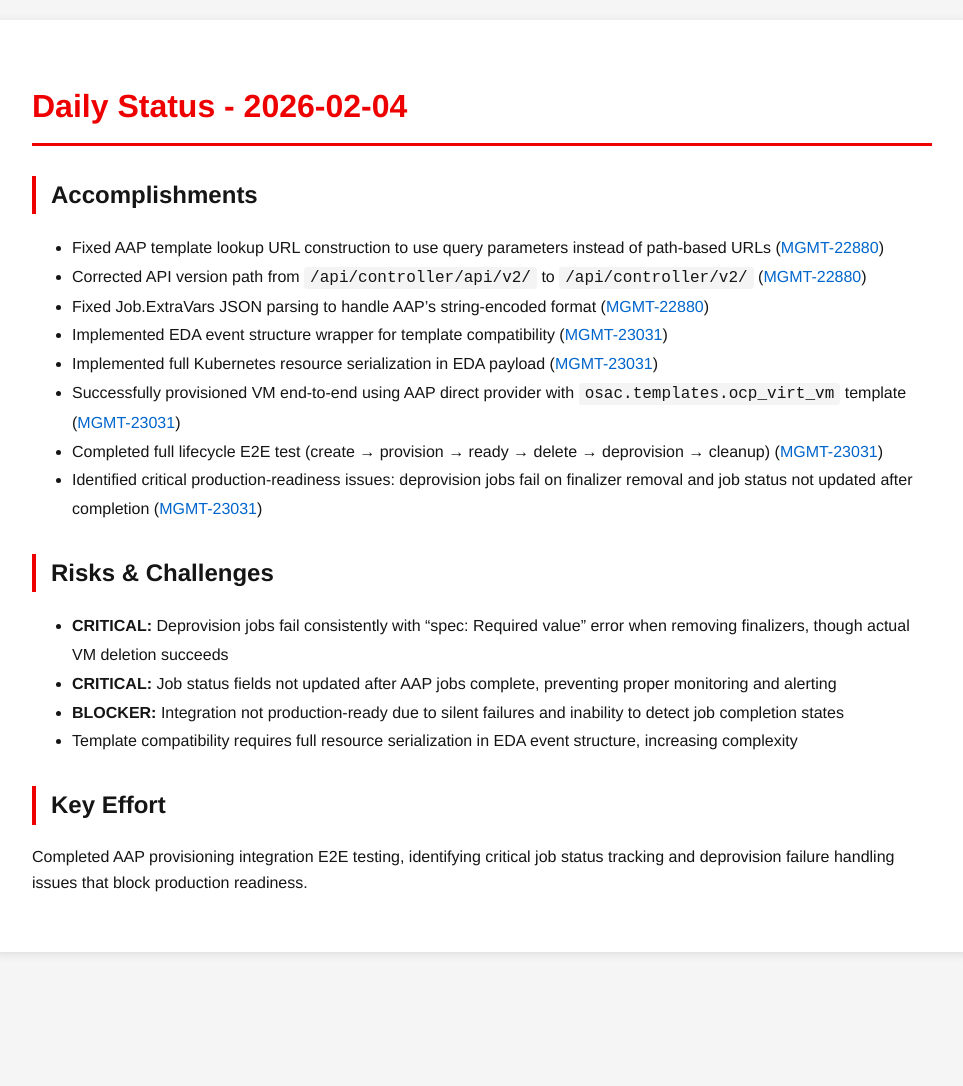
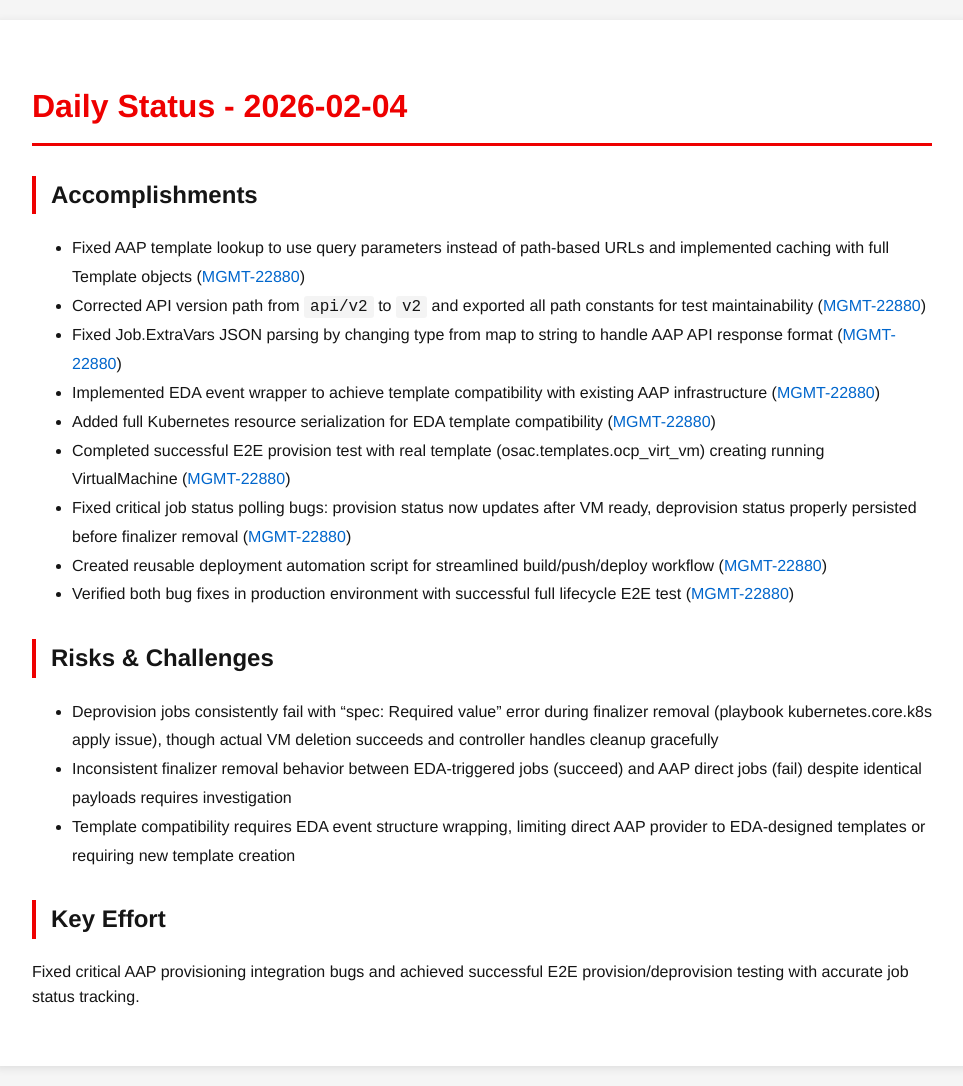
Before and after one commit to tzvatot/daily-status, a Jekyll site: the page built from 2026-02-04.md, in a window 1280 px wide. Shown: the whole page, without its empty margins (158-1121 px from the left). Built offline with Jekyll 4.4.1, drawn with Linux system fonts in a browser that asks for light colours; before the commit the page ends 972 px from its top, so only the background shows below that.

Commit message:
Daily status update - 2026-02-04

```diff
--- a/2026-02-04.md
+++ b/2026-02-04.md
@@ -7,20 +7,20 @@
 # Daily Status - 2026-02-04
 
 ## Accomplishments
-- Fixed AAP template lookup URL construction to use query parameters instead of path-based URLs ([MGMT-22880](https://issues.redhat.com/browse/MGMT-22880))
-- Corrected API version path from `/api/controller/api/v2/` to `/api/controller/v2/` ([MGMT-22880](https://issues.redhat.com/browse/MGMT-22880))
-- Fixed Job.ExtraVars JSON parsing to handle AAP's string-encoded format ([MGMT-22880](https://issues.redhat.com/browse/MGMT-22880))
-- Implemented EDA event structure wrapper for template compatibility ([MGMT-23031](https://issues.redhat.com/browse/MGMT-23031))
-- Implemented full Kubernetes resource serialization in EDA payload ([MGMT-23031](https://issues.redhat.com/browse/MGMT-23031))
-- Successfully provisioned VM end-to-end using AAP direct provider with `osac.templates.ocp_virt_vm` template ([MGMT-23031](https://issues.redhat.com/browse/MGMT-23031))
-- Completed full lifecycle E2E test (create → provision → ready → delete → deprovision → cleanup) ([MGMT-23031](https://issues.redhat.com/browse/MGMT-23031))
-- Identified critical production-readiness issues: deprovision jobs fail on finalizer removal and job status not updated after completion ([MGMT-23031](https://issues.redhat.com/browse/MGMT-23031))
+- Fixed AAP template lookup to use query parameters instead of path-based URLs and implemented caching with full Template objects ([MGMT-22880](https://issues.redhat.com/browse/MGMT-22880))
+- Corrected API version path from `api/v2` to `v2` and exported all path constants for test maintainability ([MGMT-22880](https://issues.redhat.com/browse/MGMT-22880))
+- Fixed Job.ExtraVars JSON parsing by changing type from map to string to handle AAP API response format ([MGMT-22880](https://issues.redhat.com/browse/MGMT-22880))
+- Implemented EDA event wrapper to achieve template compatibility with existing AAP infrastructure ([MGMT-22880](https://issues.redhat.com/browse/MGMT-22880))
+- Added full Kubernetes resource serialization for EDA template compatibility ([MGMT-22880](https://issues.redhat.com/browse/MGMT-22880))
+- Completed successful E2E provision test with real template (osac.templates.ocp_virt_vm) creating running VirtualMachine ([MGMT-22880](https://issues.redhat.com/browse/MGMT-22880))
+- Fixed critical job status polling bugs: provision status now updates after VM ready, deprovision status properly persisted before finalizer removal ([MGMT-22880](https://issues.redhat.com/browse/MGMT-22880))
+- Created reusable deployment automation script for streamlined build/push/deploy workflow ([MGMT-22880](https://issues.redhat.com/browse/MGMT-22880))
+- Verified both bug fixes in production environment with successful full lifecycle E2E test ([MGMT-22880](https://issues.redhat.com/browse/MGMT-22880))
 
 ## Risks & Challenges
-- **CRITICAL:** Deprovision jobs fail consistently with "spec: Required value" error when removing finalizers, though actual VM deletion succeeds
-- **CRITICAL:** Job status fields not updated after AAP jobs complete, preventing proper monitoring and alerting
-- **BLOCKER:** Integration not production-ready due to silent failures and inability to detect job completion states
-- Template compatibility requires full resource serialization in EDA event structure, increasing complexity
+- Deprovision jobs consistently fail with "spec: Required value" error during finalizer removal (playbook kubernetes.core.k8s apply issue), though actual VM deletion succeeds and controller handles cleanup gracefully
+- Inconsistent finalizer removal behavior between EDA-triggered jobs (succeed) and AAP direct jobs (fail) despite identical payloads requires investigation
+- Template compatibility requires EDA event structure wrapping, limiting direct AAP provider to EDA-designed templates or requiring new template creation
 
 ## Key Effort
-Completed AAP provisioning integration E2E testing, identifying critical job status tracking and deprovision failure handling issues that block production readiness.
+Fixed critical AAP provisioning integration bugs and achieved successful E2E provision/deprovision testing with accurate job status tracking.
```
